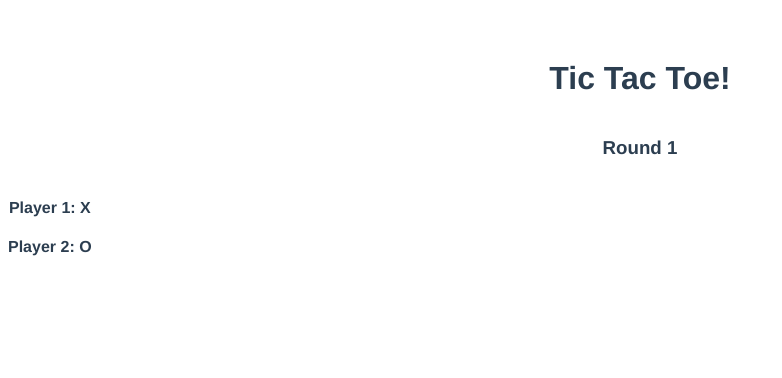
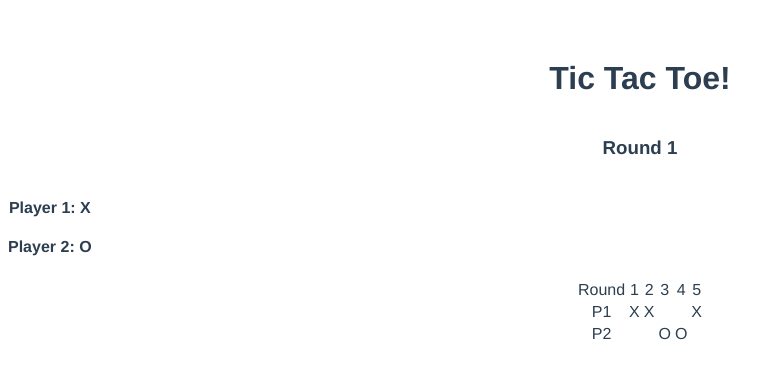
Before and after one commit to 01shadowalker01/TicTacToe-vue, a Vue app: page / in a window 1280 px wide. Shown: the top 378 px of the page, without its empty margins (0-782 px from the left). Built offline with nearby package versions, Linux system fonts and the light colour scheme.

Commit message:
Add scores
scores component + test added, model added
scope component added to app

```diff
--- a/src/App.vue
+++ b/src/App.vue
@@ -3,15 +3,30 @@
     <h1>Tic Tac Toe!</h1>
     <Round :round="1" firstPlayerSymbol="X" secondplayerSymbol="O" />
   </header>
+  <main class="main-conetnt">
+    <Scores :scoreList="scoreList" />
+  </main>
 </template>
 
 <script lang="ts">
 import { defineComponent } from "vue";
 import Round from "./components/Round.vue";
+import Scores from "./components/Scores.vue";
 
 export default defineComponent({
   name: "App",
-  components: { Round },
+  components: { Round, Scores },
+  data() {
+    return {
+      scoreList: [
+        { round: 1, firstPlayerWon: true },
+        { round: 2, firstPlayerWon: true },
+        { round: 3, firstPlayerWon: false },
+        { round: 4, firstPlayerWon: false },
+        { round: 5, firstPlayerWon: true },
+      ],
+    };
+  },
 });
 </script>
 
@@ -24,4 +39,9 @@ export default defineComponent({
   color: #2c3e50;
   margin-top: 60px;
 }
+
+.main-conetnt {
+  display: flex;
+  justify-content: center;
+}
 </style>
--- /dev/null
+++ b/src/components/Scores.vue
@@ -0,0 +1,38 @@
+<template>
+  <table>
+    <tr>
+      <td>Round</td>
+      <td v-for="score in scoreList" :key="score.round">
+        {{ score.round }}
+      </td>
+    </tr>
+    <tr>
+      <td>P1</td>
+      <td v-for="score in scoreList" :key="score.round">
+        <span v-if="score.firstPlayerWon">X</span>
+      </td>
+    </tr>
+    <tr>
+      <td>P2</td>
+      <td v-for="score in scoreList" :key="score.round">
+        <span v-if="!score.firstPlayerWon">O</span>
+      </td>
+    </tr>
+  </table>
+</template>
+
+<script lang="ts">
+import { defineComponent, PropType } from "@vue/runtime-core";
+import { Score } from "@/models/score";
+
+export default defineComponent({
+  props: {
+    scoreList: {
+      type: Object as PropType<Score[]>,
+      required: true,
+    },
+  },
+});
+</script>
+
+<style lang="scss" scoped></style>
--- /dev/null
+++ b/src/models/score.ts
@@ -0,0 +1,4 @@
+export interface Score {
+  round: number;
+  firstPlayerWon: boolean;
+}
```
Also changed, not shown: 1 other file (tests, documents, lock files or other folders).
